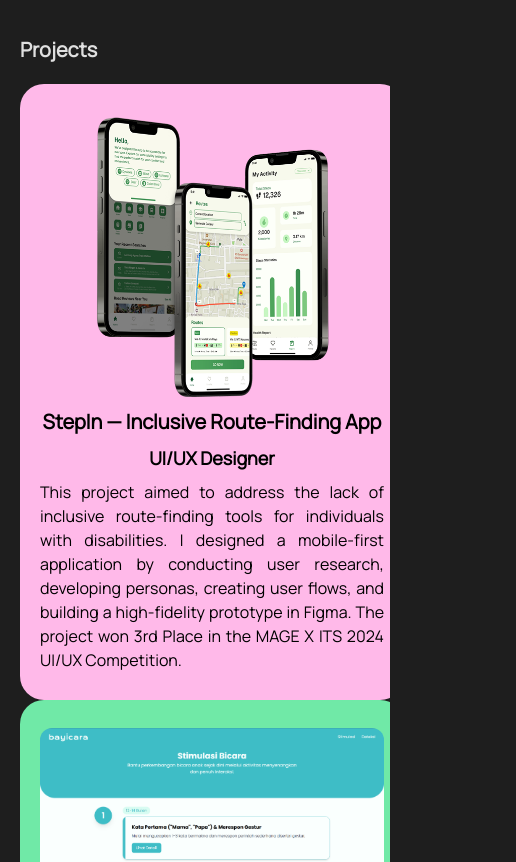
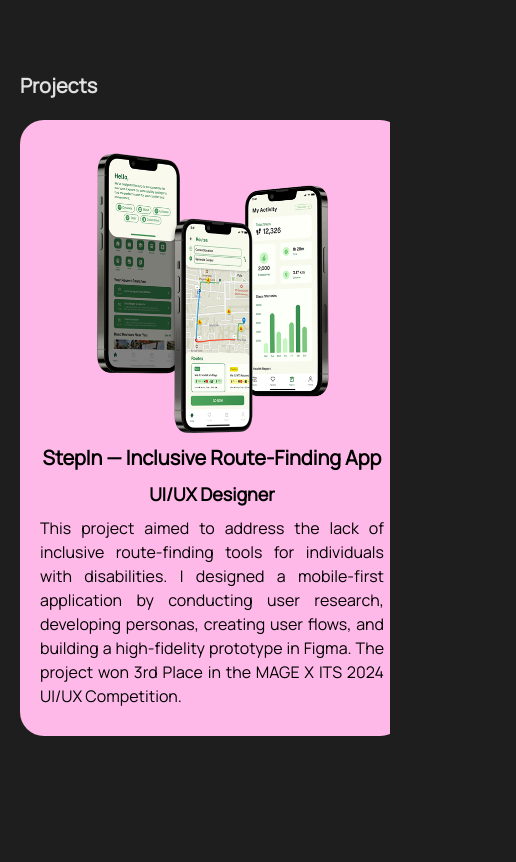
Before and after one commit to marsyaaurl/marsya-portfolio, a React (Vite) app: page / in a window 390 px wide. Shown: the part 1820-2682 px from the top of the page, 516 px wide, since content can reach past the window. Built offline with nearby package versions, Linux system fonts and the light colour scheme.

Commit message:
responsivity

```diff
--- a/src/components/LandingPage.jsx
+++ b/src/components/LandingPage.jsx
@@ -52,7 +52,7 @@
                     love translating ideas into user-friendly interfaces with Figma. I'm always eager to learn,
                     collaborate, and grow through real-world projects.
                 </p>
-                  <div className="flex flex-row gap-x-3">
+                <div className="flex flex-row gap-x-3 w-full">
                     <a href="https://github.com/marsyaaurl" target="_blank">
                         <div className="flex flex-row gap-x-2 items-center rounded-full px-3 py-1 bg-whitefont hover:bg-gray-400">
                             <i className="fa-brands fa-github text-background text-2xl bg-transparent"></i>
@@ -71,8 +71,9 @@
                             <p className="text-background text-md font-semibold bg-transparent">Instagram</p>
                         </div>
                     </a>
-                      <button className="bg-mainblue text-whitefont font-bold hover:bg-gray-400 rounded-full px-5 py-2 text-md w-fit">Download CV</button>
+                    <button className="bg-mainblue text-whitefont hidden md:block font-bold hover:bg-gray-400 rounded-full px-5 py-2 text-md w-fit">Download CV</button>
                 </div>
+                <button className="bg-mainblue text-whitefont font-bold hover:bg-gray-400 rounded-full px-5 py-2 text-md w-fit md:hidden">Download CV</button>
             </div>
             <div className="flex flex-col px-5 md:px-10 md:py-20 gap-y-3 md:w-1/2">
                 <h1 className="text-whitefont md:text-4xl font-bold">Skills</h1>
@@ -100,7 +101,7 @@
           </div>
         <div className="flex flex-col px-5 md:px-10 md:py-20 gap-y-5  overflow-auto no-scrollbar" id="projects">
             <h1 className="text-whitefont text-xl md:text-4xl font-bold">Projects</h1>
-            <div className="flex flex-col md:flex-row gap-x-5">
+            <div className="flex md:flex-row gap-x-5">
                 <div className="flex-none flex-col md:flex-row gap-x-5 h-fit">
                     <div className="flex flex-col gap-y-2 w-96 bg-thirdpink rounded-3xl px-5 py-7 items-center justify-center">
                         <img src={StepIn} className="bg-transparent h-72 w-auto"/>
```
Lines whose indentation alone changed are shown as unchanged.
